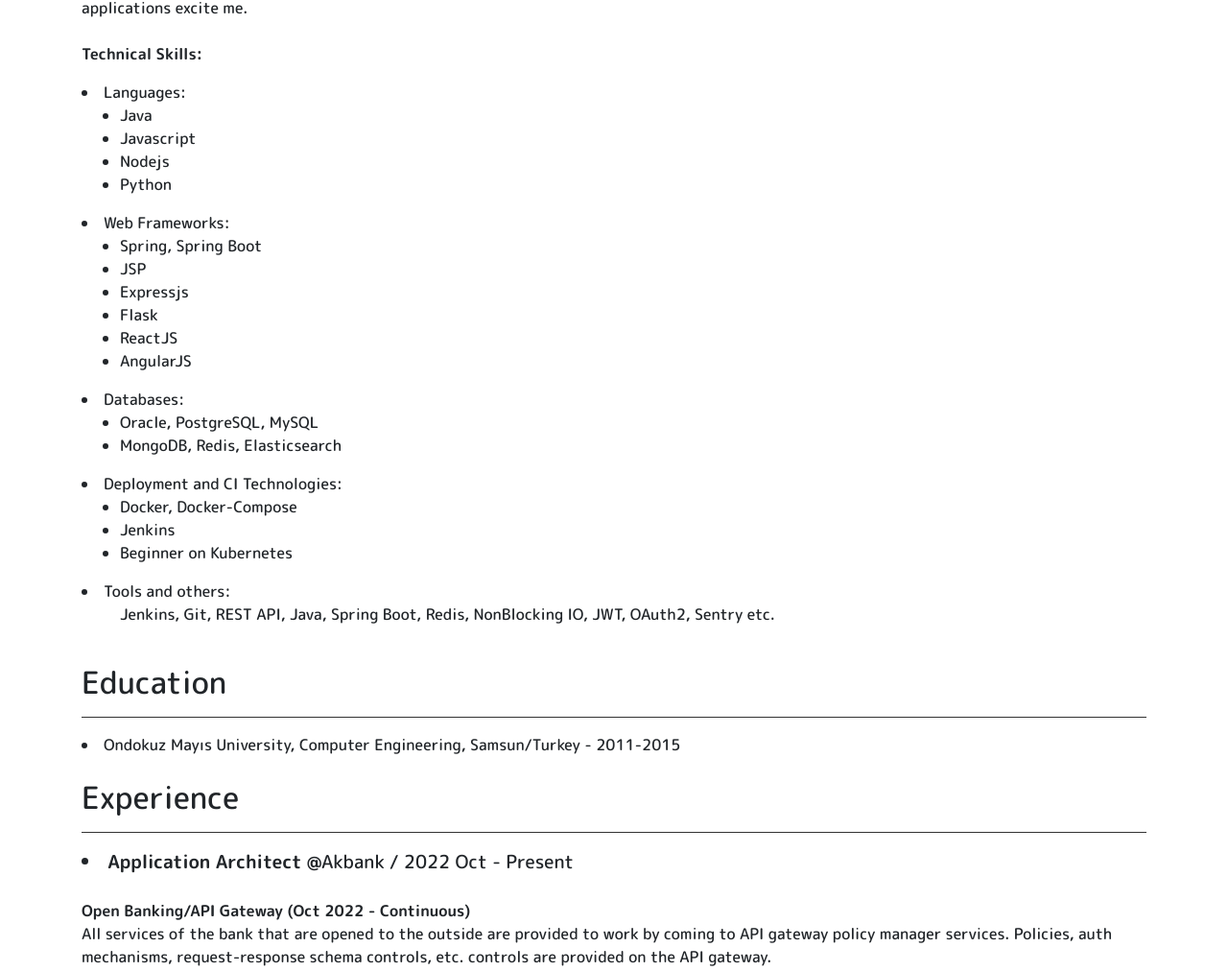
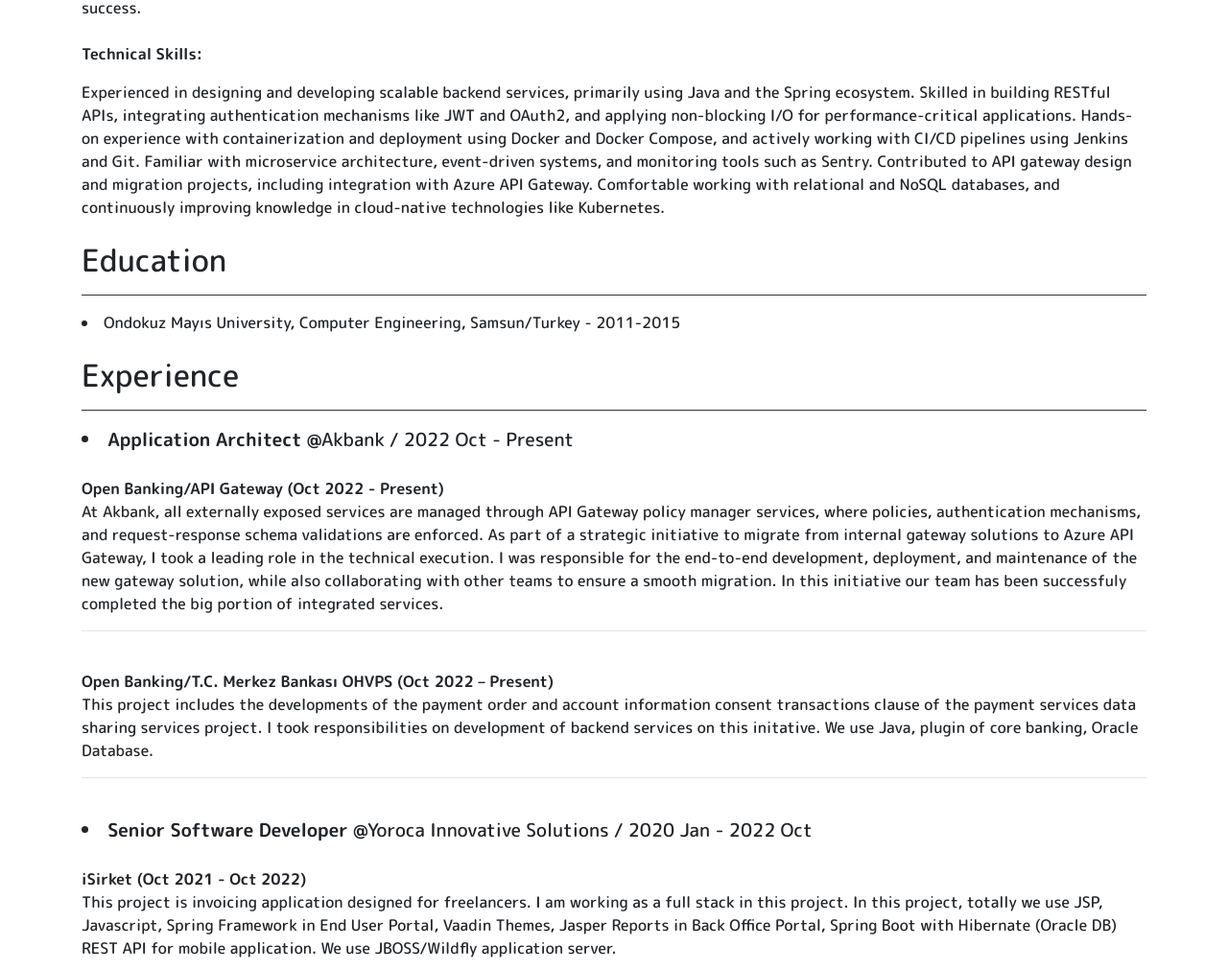
Before and after one commit to benguozcan/benguozcan.github.io, a plain HTML site: page index.html in a window 1280 px wide. Shown: the part 450-1462 px from the top of the page at 96% size. Drawn offline with Linux system fonts and the light colour scheme.

Commit message:
resume updated

```diff
--- a/index.html
+++ b/index.html
@@ -9,7 +9,7 @@
     <meta name="description" content="" />
     <meta name="author" content="Bengü Özcan" />
     <meta name="generator" content="Jekyll v3.8.6" />
-    <title>CV · Bengü Özcan</title>
+    <title>CV · Bengü Özcan Doğan</title>
 
     <!-- Bootstrap core CSS -->
     <link href="./css/bootstrap.css" rel="stylesheet" />
@@ -26,7 +26,7 @@
       <div class="">
         <br />
         <br />
-        <h2 align="right">Bengü Özcan</h2>
+        <h2 align="right">Bengü Özcan Doğan</h2>
         <p align="right">Istanbul / Turkey <br />benguu.ozcan@gmail.com</p>
         <br />
         <br />
@@ -41,65 +41,23 @@
           "
         />
 
-        I have been working as a professional software engineer since 2016.
-        During this time, I mainly played a role in the development and
-        maintenance of B2B products. In the scrum teams I was in, my
-        responsibility was mostly the development of backend services, but I
-        also fulfilled the responsibilities related to the frontend when
-        necessary. Developed applications include payment gateway, e-wallet,
-        invoice management, fund management, portfolio planning management.
+        Experienced Backend Engineer with a strong focus on B2B product development and internal tools.
+        Since 2016, I have contributed to the design, development, and maintenance of scalable systems,
+        including payment gateways, e-wallets, and platforms for invoice, fund, and portfolio management.
+        While my core expertise lies in backend development, I have also supported frontend tasks when required.
 
         <br />
         <br />
-        I consider global standards and best practices while developing. Backend
-        service developments, architectural designs and platform-independent
-        applications excite me.
+        I follow global standards and best practices in software development, with a strong interest in backend service design,
+        scalable architecture, and platform-independent solutions. I’m passionate about building reliable and
+        maintainable systems that contribute to long-term product success.
         <br />
         <br />
         <p><strong>Technical Skills:</strong></p>
-        <li>
-          Languages:
-          <ul>
-            <li>Java</li>
-            <li>Javascript</li>
-            <li>Nodejs</li>
-            <li>Python</li>
-          </ul>
-        </li>
-        <li>
-          Web Frameworks:
-          <ul>
-            <li>Spring, Spring Boot</li>
-            <li>JSP</li>
-            <li>Expressjs</li>
-            <li>Flask</li>
-            <li>ReactJS</li>
-            <li>AngularJS</li>
-          </ul>
-        </li>
-        <li>
-          Databases:
-          <ul>
-            <li>Oracle, PostgreSQL, MySQL</li>
-            <li>MongoDB, Redis, Elasticsearch</li>
-          </ul>
-        </li>
-        <li>
-          Deployment and CI Technologies:
-          <ul>
-            <li>Docker, Docker-Compose</li>
-            <li>Jenkins</li>
-            <li>Beginner on Kubernetes</li>
-          </ul>
-        </li>
-        <li>
-          Tools and others:
-          <ul>
-            Jenkins, Git, REST API, Java, Spring Boot, Redis, NonBlocking IO,
-            JWT, OAuth2, Sentry etc.
-          </ul>
-        </li>
+        Experienced in designing and developing scalable backend services, primarily using Java and the Spring ecosystem. Skilled in building RESTful APIs, integrating authentication mechanisms like JWT and OAuth2, and applying non-blocking I/O for performance-critical applications. Hands-on experience with containerization and deployment using Docker and Docker Compose, and actively working with CI/CD pipelines using Jenkins and Git.
 
+        Familiar with microservice architecture, event-driven systems, and monitoring tools such as Sentry. Contributed to API gateway design and migration projects, including integration with Azure API Gateway. Comfortable working with relational and NoSQL databases, and continuously improving knowledge in cloud-native technologies like Kubernetes.
+        <br />
         <br />
         <h2>Education</h2>
         <hr
@@ -128,18 +86,16 @@
           <strong>Application Architect </strong>@Akbank / 2022 Oct - Present
         </li>
         <br />
-        <strong>Open Banking/API Gateway (Oct 2022 - Continuous)</strong>
+        <strong>Open Banking/API Gateway (Oct 2022 - Present)</strong>
         <p>
-          All services of the bank that are opened to the outside are provided to work by coming to API gateway policy manager services.
-          Policies, auth mechanisms, request-response schema controls, etc. controls are provided on the API gateway.
+          At Akbank, all externally exposed services are managed through API Gateway policy manager services, where policies, authentication mechanisms, and request-response schema validations are enforced. As part of a strategic initiative to migrate from internal gateway solutions to Azure API Gateway, I took a leading role in the technical execution. I was responsible for the end-to-end development, deployment, and maintenance of the new gateway solution, while also collaborating with other teams to ensure a smooth migration. In this initiative our team has been successfuly completed the big portion of integrated services.
         </p>
         <hr />
         <br />
-        <br />
-        <strong>Open Banking/T.C. Merkez Bankası OHVPS (Oct 2022 – Continuous)</strong>
+        <strong>Open Banking/T.C. Merkez Bankası OHVPS (Oct 2022 – Present)</strong>
         <p>
           This project includes the developments of the payment order and account information consent transactions clause of the payment services data sharing services project.
-          I am working as a backend in this poroject. We use Java, plugin of core banking, Oracle Database.
+          I took responsibilities on development of backend services on this initative. We use Java, plugin of core banking, Oracle Database.
         </p>
         <hr />
         <br />
@@ -159,7 +115,6 @@
         </p>
         <hr />
         <br />
-        <br />
         <strong>MoneyBee (Apr 2021 – Sep 2021)</strong>
         <p>
           It is an application where the residents of the site can make payments
@@ -171,7 +126,6 @@
         </p>
         <hr />
         <br />
-        <br />
         <strong>Vaccine Management Application (Feb 2021 – Apr 2021)</strong>
         <p>
           This project is an application developed for keeping and planning the
@@ -180,7 +134,6 @@
           RESTful services with Spring Boot. We use PostgreSQL.
         </p>
         <hr />
-        <br />
         <br />
         <li style="font-size: larger">
           <strong>Software Developer </strong>@Yoroca Innovative Solutions /
@@ -219,7 +172,6 @@
         </p>
         <hr />
         <br />
-        <br />
         <strong>Mortfolio Integration Service (Dec 2017 – Mar 2018)</strong>
         <p>
           It is a service that sends integrated data, which comes from different
@@ -229,7 +181,6 @@
           detail log module. Services have schedule start and stop feature.
         </p>
         <hr />
-        <br />
         <br />
         <strong>HPE PPM Time Sheet Add-on (Sep 2017 – Dec 2017)</strong>
         <p>
@@ -241,7 +192,6 @@
         </p>
         <hr />
         <br />
-        <br />
         <strong>HPE PPM Prioritization Add-on (Jan 2017 – Sep 2017)</strong>
         <p>
           It is add-on of HPE PPM. Developed by JSP, Jquery, JavaScript and
@@ -250,7 +200,6 @@
           Documentation and setup are available.
         </p>
         <hr />
-        <br />
         <br />
         <strong>Baby App Mobile Application (Apr 2016 – Dec 2016)</strong>
         <p>
@@ -261,7 +210,6 @@
           Framework as hybrid.
         </p>
         <hr />
-        <br />
         <br />
         <strong
           >Fake Facebook Profile Detection Application (Feb 2016 – Mar
@@ -274,7 +222,6 @@
           e-mail to detected fake e-mail addresses.
         </p>
         <hr />
-        <br />
         <br />
         <h2>Skills</h2>
         <hr
```
